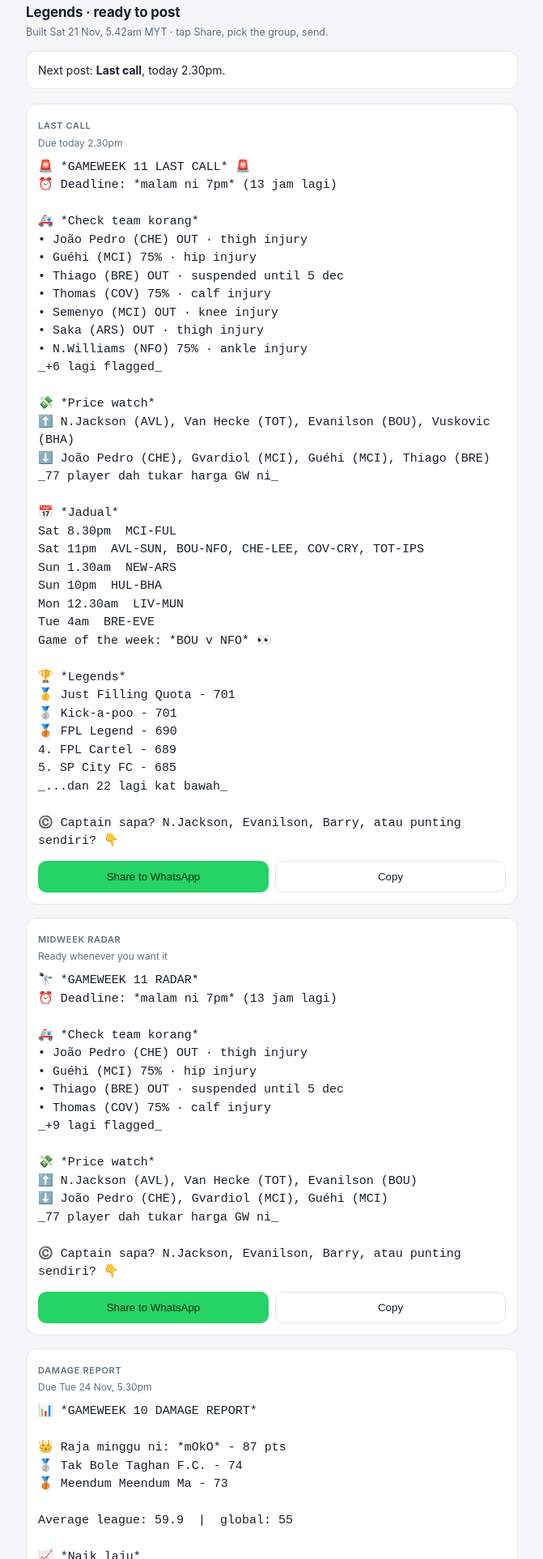
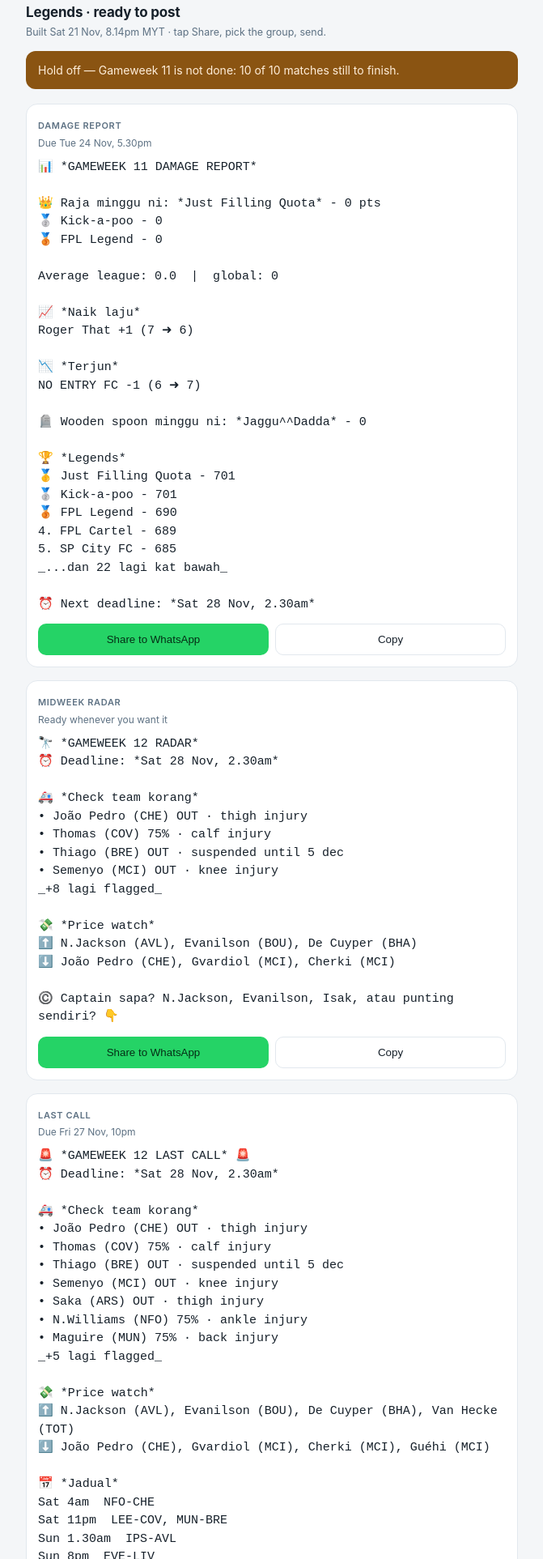
Before and after one commit to ravinsubramaniam/legends-fpl, a plain HTML site: page docs/index.html in a window 1280 px wide. Shown: the part 15-1940 px from the top of the page at 81% size, without its empty margins (304-975 px from the left). Drawn offline with Linux system fonts and the light colour scheme.

Commit message:
post: 2026-11-21 12:14

```diff
--- a/docs/index.html
+++ b/docs/index.html
@@ -30,36 +30,25 @@ button{flex:1 1 130px;border:0;border-radius:10px;padding:11px 14px;font:600 14p
 .ok{background:var(--acc)!important;color:#052e16!important}
 </style>
 <h1>Legends &middot; ready to post</h1>
-<p class="sub">Built Sat 21 Nov, 5.42am MYT &middot; tap Share, pick the group, send.</p>
-<div class="banner">Next post: <b>Last call</b>, today 2.30pm.</div>
-<div class="card"><div class="tag">Last call</div>
-<p class="due">Due today 2.30pm</p>
-<pre id="lastcall">🚨 *GAMEWEEK 11 LAST CALL* 🚨
-⏰ Deadline: *malam ni 7pm* (13 jam lagi)
+<p class="sub">Built Sat 21 Nov, 8.14pm MYT &middot; tap Share, pick the group, send.</p>
+<div class="banner hold">Hold off &mdash; Gameweek 11 is not done: 10 of 10 matches still to finish.</div>
+<div class="card"><div class="tag">Damage report</div>
+<p class="due">Due Tue 24 Nov, 5.30pm</p>
+<pre id="recap">📊 *GAMEWEEK 11 DAMAGE REPORT*
 
-🚑 *Check team korang*
-• João Pedro (CHE) OUT · thigh injury
-• Guéhi (MCI) 75% · hip injury
-• Thiago (BRE) OUT · suspended until 5 dec
-• Thomas (COV) 75% · calf injury
-• Semenyo (MCI) OUT · knee injury
-• Saka (ARS) OUT · thigh injury
-• N.Williams (NFO) 75% · ankle injury
-_+6 lagi flagged_
+👑 Raja minggu ni: *Just Filling Quota* - 0 pts
+🥈 Kick-a-poo - 0
+🥉 FPL Legend - 0
 
-💸 *Price watch*
-⬆️ N.Jackson (AVL), Van Hecke (TOT), Evanilson (BOU), Vuskovic (BHA)
-⬇️ João Pedro (CHE), Gvardiol (MCI), Guéhi (MCI), Thiago (BRE)
-_77 player dah tukar harga GW ni_
+Average league: 0.0  |  global: 0
 
-📅 *Jadual*
-Sat 8.30pm  MCI-FUL
-Sat 11pm  AVL-SUN, BOU-NFO, CHE-LEE, COV-CRY, TOT-IPS
-Sun 1.30am  NEW-ARS
-Sun 10pm  HUL-BHA
-Mon 12.30am  LIV-MUN
-Tue 4am  BRE-EVE
-Game of the week: *BOU v NFO* 👀
+📈 *Naik laju*
+Roger That +1 (7 ➜ 6)
+
+📉 *Terjun*
+NO ENTRY FC -1 (6 ➜ 7)
+
+🪦 Wooden spoon minggu ni: *Jaggu^^Dadda* - 0
 
 🏆 *Legends*
 🥇 Just Filling Quota - 701
@@ -69,52 +58,59 @@ Game of the week: *BOU v NFO* 👀
 5. SP City FC - 685
 _...dan 22 lagi kat bawah_
 
-©️ Captain sapa? N.Jackson, Evanilson, Barry, atau punting sendiri? 👇</pre>
+⏰ Next deadline: *Sat 28 Nov, 2.30am*</pre>
 <div class="row">
-<button class="go" onclick="share('lastcall',this)">Share to WhatsApp</button>
-<button class="cp" onclick="copy('lastcall',this)">Copy</button>
+<button class="go" onclick="share('recap',this)">Share to WhatsApp</button>
+<button class="cp" onclick="copy('recap',this)">Copy</button>
 </div></div>
 <div class="card"><div class="tag">Midweek radar</div>
 <p class="due">Ready whenever you want it</p>
-<pre id="radar">🔭 *GAMEWEEK 11 RADAR*
-⏰ Deadline: *malam ni 7pm* (13 jam lagi)
+<pre id="radar">🔭 *GAMEWEEK 12 RADAR*
+⏰ Deadline: *Sat 28 Nov, 2.30am*
 
 🚑 *Check team korang*
 • João Pedro (CHE) OUT · thigh injury
-• Guéhi (MCI) 75% · hip injury
+• Thomas (COV) 75% · calf injury
 • Thiago (BRE) OUT · suspended until 5 dec
-• Thomas (COV) 75% · calf injury
-_+9 lagi flagged_
+• Semenyo (MCI) OUT · knee injury
+_+8 lagi flagged_
 
 💸 *Price watch*
-⬆️ N.Jackson (AVL), Van Hecke (TOT), Evanilson (BOU)
-⬇️ João Pedro (CHE), Gvardiol (MCI), Guéhi (MCI)
-_77 player dah tukar harga GW ni_
+⬆️ N.Jackson (AVL), Evanilson (BOU), De Cuyper (BHA)
+⬇️ João Pedro (CHE), Gvardiol (MCI), Cherki (MCI)
 
-©️ Captain sapa? N.Jackson, Evanilson, Barry, atau punting sendiri? 👇</pre>
+©️ Captain sapa? N.Jackson, Evanilson, Isak, atau punting sendiri? 👇</pre>
 <div class="row">
 <button class="go" onclick="share('radar',this)">Share to WhatsApp</button>
 <button class="cp" onclick="copy('radar',this)">Copy</button>
 </div></div>
-<div class="card"><div class="tag">Damage report</div>
-<p class="due">Due Tue 24 Nov, 5.30pm</p>
-<pre id="recap">📊 *GAMEWEEK 10 DAMAGE REPORT*
+<div class="card"><div class="tag">Last call</div>
+<p class="due">Due Fri 27 Nov, 10pm</p>
+<pre id="lastcall">🚨 *GAMEWEEK 12 LAST CALL* 🚨
+⏰ Deadline: *Sat 28 Nov, 2.30am*
 
-👑 Raja minggu ni: *mOkO* - 87 pts
-🥈 Tak Bole Taghan F.C. - 74
-🥉 Meendum Meendum Ma - 73
+🚑 *Check team korang*
+• João Pedro (CHE) OUT · thigh injury
+• Thomas (COV) 75% · calf injury
+• Thiago (BRE) OUT · suspended until 5 dec
+• Semenyo (MCI) OUT · knee injury
+• Saka (ARS) OUT · thigh injury
+• N.Williams (NFO) 75% · ankle injury
+• Maguire (MUN) 75% · back injury
+_+5 lagi flagged_
 
-Average league: 59.9  |  global: 55
+💸 *Price watch*
+⬆️ N.Jackson (AVL), Evanilson (BOU), De Cuyper (BHA), Van Hecke (TOT)
+⬇️ João Pedro (CHE), Gvardiol (MCI), Cherki (MCI), Guéhi (MCI)
 
-📈 *Naik laju*
-mOkO +3 (12 ➜ 9)
-Just Filling Quota +2 (3 ➜ 1)
-
-📉 *Terjun*
-Arvind&#x27;s Team -3 (18 ➜ 21)
-FPL Cartel -2 (2 ➜ 4)
-
-🪦 Wooden spoon minggu ni: *Shilpa Kumar FC* - 30
+📅 *Jadual*
+Sat 4am  NFO-CHE
+Sat 11pm  LEE-COV, MUN-BRE
+Sun 1.30am  IPS-AVL
+Sun 8pm  EVE-LIV
+Sun 10.05pm  BHA-NEW, CRY-HUL, FUL-BOU, SUN-TOT
+Mon 12.30am  ARS-MCI
+Game of the week: *ARS v MCI* 👀
 
 🏆 *Legends*
 🥇 Just Filling Quota - 701
@@ -124,45 +120,44 @@ FPL Cartel -2 (2 ➜ 4)
 5. SP City FC - 685
 _...dan 22 lagi kat bawah_
 
-⏰ Next deadline: *Sat 21 Nov, 7pm*</pre>
+©️ Captain sapa? N.Jackson, Evanilson, Isak, atau punting sendiri? 👇</pre>
 <div class="row">
-<button class="go" onclick="share('recap',this)">Share to WhatsApp</button>
-<button class="cp" onclick="copy('recap',this)">Copy</button>
+<button class="go" onclick="share('lastcall',this)">Share to WhatsApp</button>
+<button class="cp" onclick="copy('lastcall',this)">Copy</button>
 </div></div>
 <div class="card"><div class="tag">Recap + last call</div>
 <p class="due">Due Tue 1 Dec, 10pm</p>
-<pre id="combo">📊 *GAMEWEEK 10 in short*
-👑 mOkO - 87 pts
-🪦 Shilpa Kumar FC - 30 pts
-Average league: 59.9
+<pre id="combo">📊 *GAMEWEEK 11 in short*
+👑 Just Filling Quota - 0 pts
+🪦 Jaggu^^Dadda - 0 pts
+Average league: 0.0
 
 ➖➖➖➖➖
-🚨 *GAMEWEEK 11 LAST CALL* 🚨
-⏰ Deadline: *malam ni 7pm* (13 jam lagi)
+🚨 *GAMEWEEK 12 LAST CALL* 🚨
+⏰ Deadline: *Sat 28 Nov, 2.30am*
 
 🚑 *Check team korang*
 • João Pedro (CHE) OUT · thigh injury
-• Guéhi (MCI) 75% · hip injury
+• Thomas (COV) 75% · calf injury
 • Thiago (BRE) OUT · suspended until 5 dec
-• Thomas (COV) 75% · calf injury
 • Semenyo (MCI) OUT · knee injury
 • Saka (ARS) OUT · thigh injury
 • N.Williams (NFO) 75% · ankle injury
-_+6 lagi flagged_
+• Maguire (MUN) 75% · back injury
+_+5 lagi flagged_
 
 💸 *Price watch*
-⬆️ N.Jackson (AVL), Van Hecke (TOT), Evanilson (BOU), Vuskovic (BHA)
-⬇️ João Pedro (CHE), Gvardiol (MCI), Guéhi (MCI), Thiago (BRE)
-_77 player dah tukar harga GW ni_
+⬆️ N.Jackson (AVL), Evanilson (BOU), De Cuyper (BHA), Van Hecke (TOT)
+⬇️ João Pedro (CHE), Gvardiol (MCI), Cherki (MCI), Guéhi (MCI)
 
 📅 *Jadual*
-Sat 8.30pm  MCI-FUL
-Sat 11pm  AVL-SUN, BOU-NFO, CHE-LEE, COV-CRY, TOT-IPS
-Sun 1.30am  NEW-ARS
-Sun 10pm  HUL-BHA
-Mon 12.30am  LIV-MUN
-Tue 4am  BRE-EVE
-Game of the week: *BOU v NFO* 👀
+Sat 4am  NFO-CHE
+Sat 11pm  LEE-COV, MUN-BRE
+Sun 1.30am  IPS-AVL
+Sun 8pm  EVE-LIV
+Sun 10.05pm  BHA-NEW, CRY-HUL, FUL-BOU, SUN-TOT
+Mon 12.30am  ARS-MCI
+Game of the week: *ARS v MCI* 👀
 
 🏆 *Legends*
 🥇 Just Filling Quota - 701
@@ -172,7 +167,7 @@ Game of the week: *BOU v NFO* 👀
 5. SP City FC - 685
 _...dan 22 lagi kat bawah_
 
-©️ Captain sapa? N.Jackson, Evanilson, Barry, atau punting sendiri? 👇</pre>
+©️ Captain sapa? N.Jackson, Evanilson, Isak, atau punting sendiri? 👇</pre>
 <div class="row">
 <button class="go" onclick="share('combo',this)">Share to WhatsApp</button>
 <button class="cp" onclick="copy('combo',this)">Copy</button>
```
Also changed, not shown: docs/posts.json (+7 -7 lines), 1 other file.
